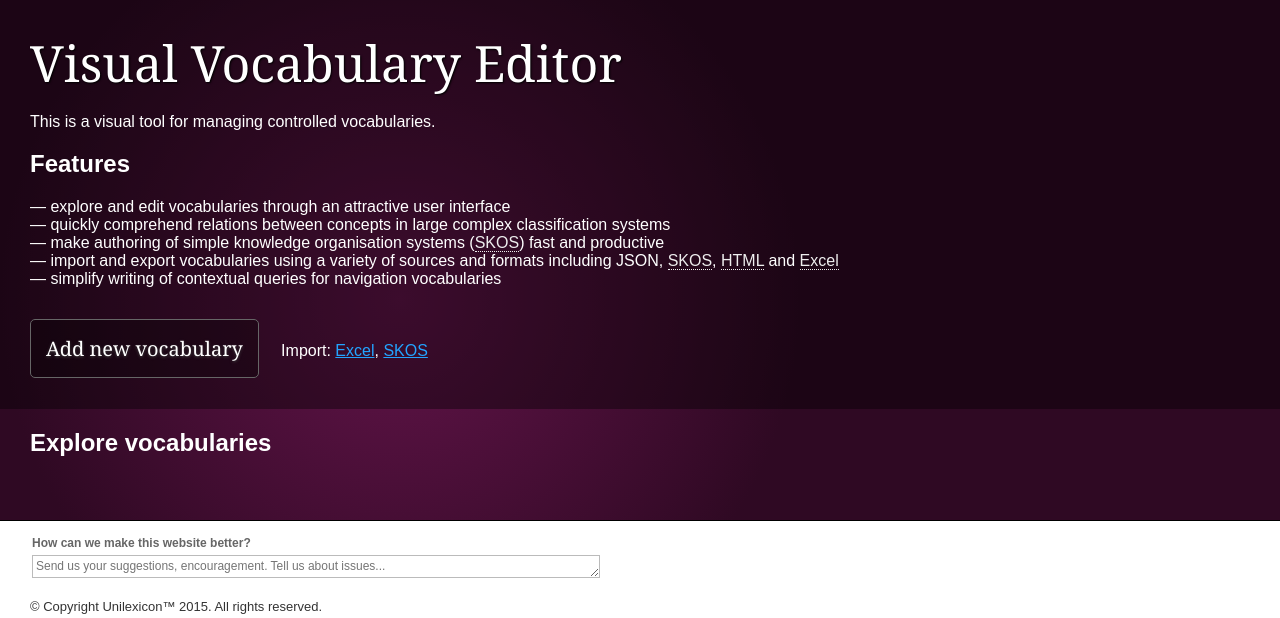
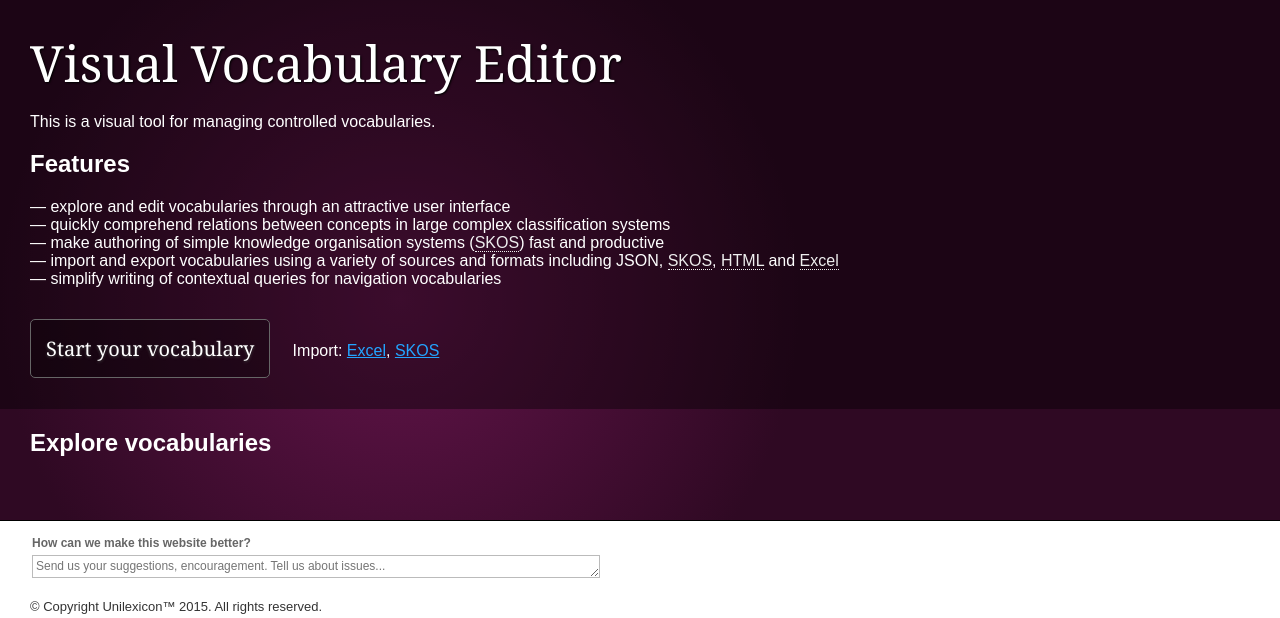
Before and after one commit to fmalina/unilex, a Django app: template apps/vocabulary/templates/vocabulary/listings.html in a window 1280 px wide. Shown: the part 69-687 px from the top of the page. Run offline with Django 3.2, Linux system fonts and the light colour scheme; the template is opened without the code that fills it, so the values that code supplies are empty; parts of the project's set-up code (start-up, migrations or seed data) failed here and were passed over; some libraries are stand-ins or nearby versions.

Commit message:
Call to action

```diff
--- a/apps/vocabulary/templates/vocabulary/listings.html
+++ b/apps/vocabulary/templates/vocabulary/listings.html
@@ -12,7 +12,7 @@
         <li>import and export vocabularies using a variety of sources and formats including JSON, <dfn title="simple knowledge organisation system">SKOS</dfn>, <dfn title="nested unordered list">HTML</dfn> and <dfn title="indented cells">Excel</dfn></li>
         <li>simplify writing of contextual queries for navigation vocabularies</li>
         </ul>
-        <p><a href="add" class="btn">Add new vocabulary</a> &nbsp; &nbsp; Import: <a href="load-xls">Excel</a>, <a href="load-skos">SKOS</a></p>
+        <p><a href="add" class="btn">Start your vocabulary</a> &nbsp; &nbsp; Import: <a href="load-xls">Excel</a>, <a href="load-skos">SKOS</a></p>
     </div>
     <h2>Explore vocabularies</h2>
     <ul id="vocabulary-list">
```
